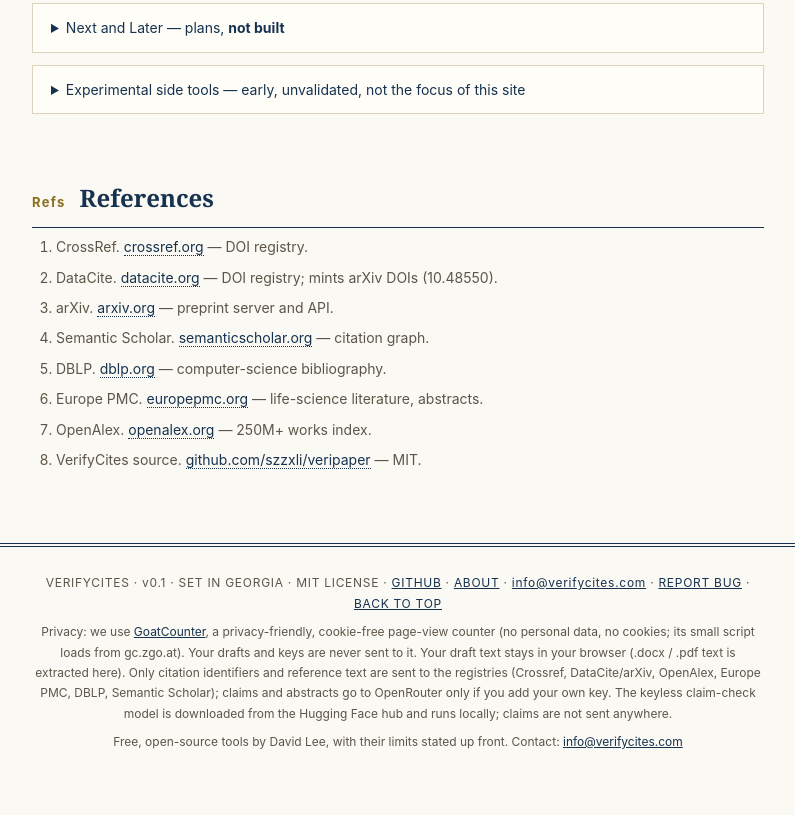
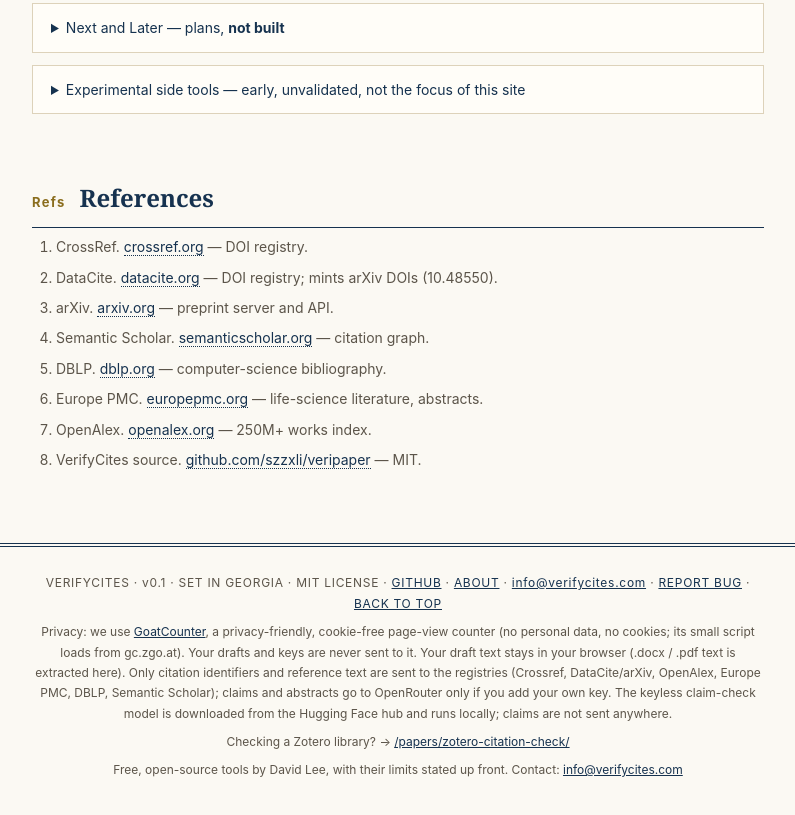
Before and after one commit to szzxli/verifycites, a plain HTML site: page papers/index.html in a window 1280 px wide. Shown: the part 6087-6902 px from the top of the page, without its empty margins (242-1037 px from the left). Before the commit the page ends 6879 px from the top, so only its background shows below. Drawn offline with Linux system fonts and the light colour scheme.

Commit message:
papers: footer text link to Zotero citation-check page (#39)
Add one line in the /papers footer pointing to /papers/zotero-citation-check/ with ref=papers-footer.

Co-authored-by: Cursor Agent <cursoragent@cursor.com>
Co-authored-by: szzxli <szzxli@users.noreply.github.com>

```diff
--- a/papers/index.html
+++ b/papers/index.html
@@ -522,6 +522,7 @@ details.fold section.side{padding:26px 0 4px}
 <footer><div class="wrap">
   <div class="colophon">VERIFYCITES · v0.1 · SET IN GEORGIA · MIT LICENSE · <a href="https://github.com/szzxli/veripaper">GITHUB</a> · <a href="/about/">ABOUT</a> · <a href="mailto:info@verifycites.com">info@verifycites.com</a> · <a href="#" id="buglink">REPORT BUG</a> · <a href="#top" id="footer-top">BACK TO TOP</a></div>
   <p class="colophon" style="margin-top:8px;text-transform:none;letter-spacing:0">Privacy: we use <a href="https://www.goatcounter.com" rel="noopener">GoatCounter</a>, a privacy-friendly, cookie-free page-view counter (no personal data, no cookies; its small script loads from gc.zgo.at). Your drafts and keys are never sent to it. Your draft text stays in your browser (.docx / .pdf text is extracted here). Only citation identifiers and reference text are sent to the registries (Crossref, DataCite/arXiv, OpenAlex, Europe PMC, DBLP, Semantic Scholar); claims and abstracts go to OpenRouter only if you add your own key. The keyless claim-check model is downloaded from the Hugging Face hub and runs locally; claims are not sent anywhere.</p>
+  <p class="colophon" style="margin-top:8px;text-transform:none;letter-spacing:0">Checking a Zotero library? → <a href="/papers/zotero-citation-check/?ref=papers-footer">/papers/zotero-citation-check/</a></p>
   <p class="colophon" style="margin-top:8px;text-transform:none;letter-spacing:0">Free, open-source tools by David Lee, with their limits stated up front. Contact: <a href="mailto:info@verifycites.com">info@verifycites.com</a></p>
 </div></footer>
 
```
